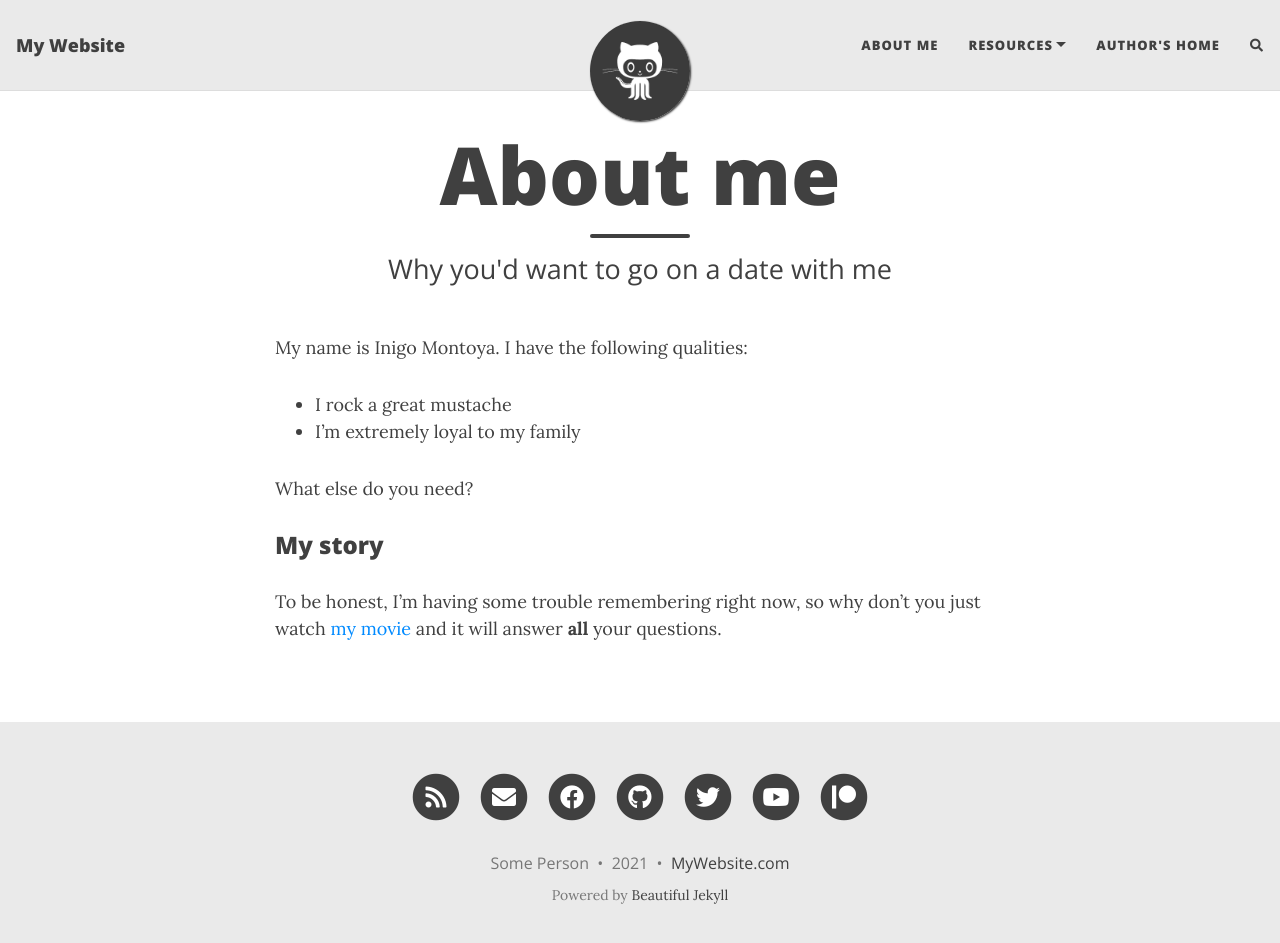
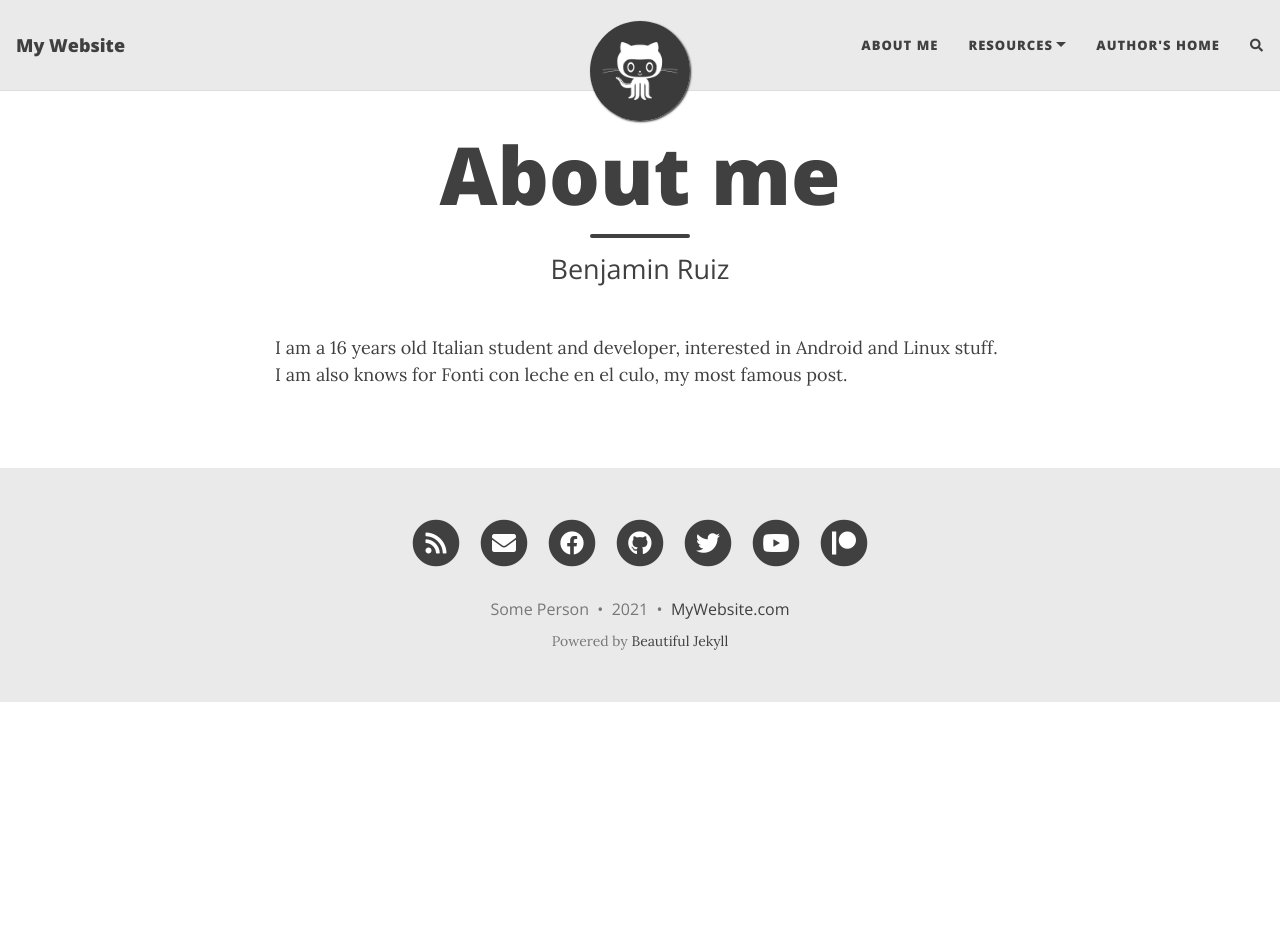
Before and after one commit to Y1sak/Y1sak.github, a Jekyll site: the page built from aboutme.md, in a window 1280 px wide and 956 px high. Shown: the top 943 px of the window. Built offline with Jekyll 4.4.1, drawn with Linux system fonts in a browser that asks for light colours; nearby versions of some CDN libraries; comment, search, counter and statistics services are not loaded.

Commit message:
Update aboutme.md

```diff
--- a/aboutme.md
+++ b/aboutme.md
@@ -1,16 +1,7 @@
 ---
 layout: page
 title: About me
-subtitle: Why you'd want to go on a date with me
+subtitle: Benjamin Ruiz
 ---
 
-My name is Inigo Montoya. I have the following qualities:
-
-- I rock a great mustache
-- I'm extremely loyal to my family
-
-What else do you need?
-
-### My story
-
-To be honest, I'm having some trouble remembering right now, so why don't you just watch [my movie](https://en.wikipedia.org/wiki/The_Princess_Bride_%28film%29) and it will answer **all** your questions.
+I am a 16 years old Italian student and developer, interested in Android and Linux stuff. I am also knows for Fonti con leche en el culo, my most famous post.
```
